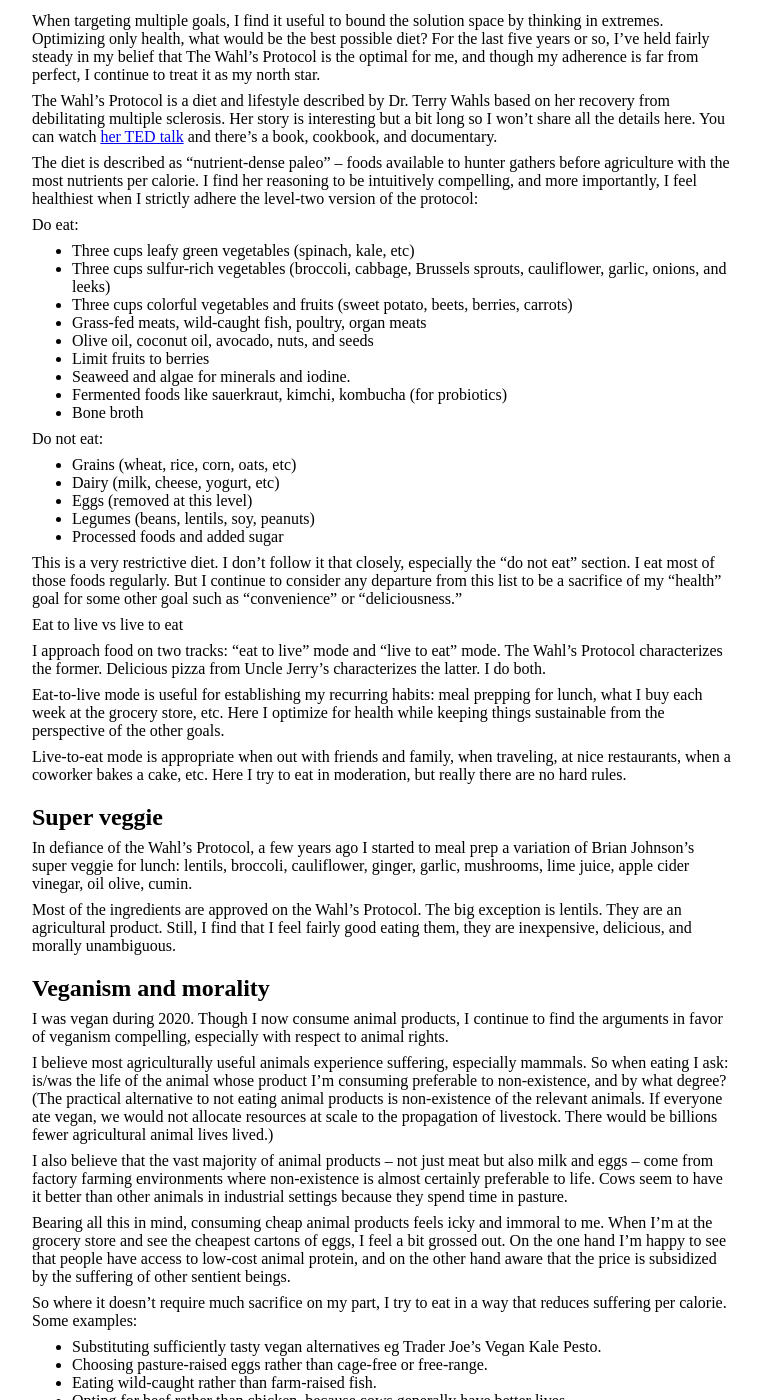
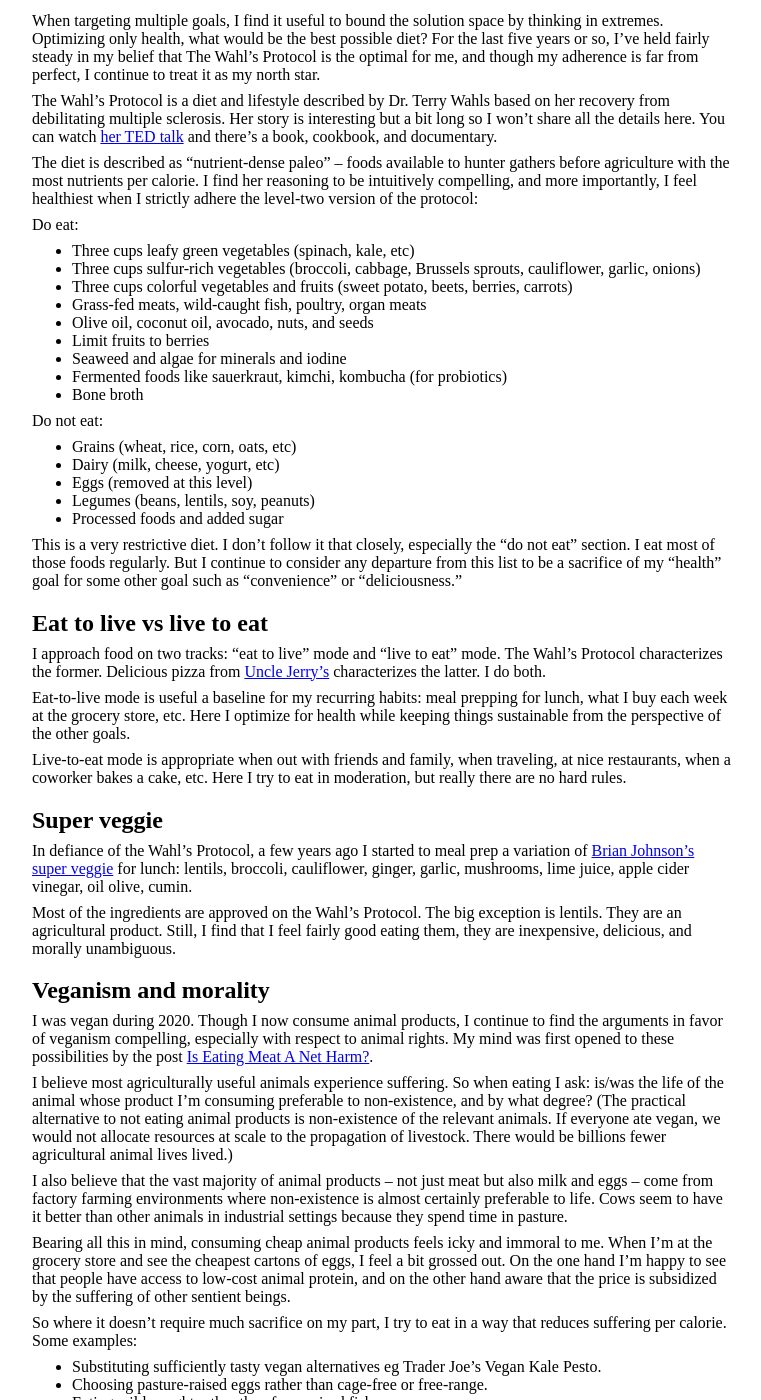
Before and after one commit to maxh/maxheinritz.com, a Jekyll site: the page built from _posts/2025-09-01-what-i-am-made-of.md, in a window 1280 px wide and 1400 px high, scrolled down 504 px. Shown: the whole window, without its empty margins (108-869 px from the left). Built offline with Jekyll 4.4.1, drawn with Linux system fonts in a browser that asks for light colours.

Commit message:
add link to slate star codex

```diff
--- a/_posts/2025-09-01-what-i-am-made-of.md
+++ b/_posts/2025-09-01-what-i-am-made-of.md
@@ -25,12 +25,12 @@ The diet is described as “nutrient-dense paleo” – foods available to hunte
 Do eat:
 
 - Three cups leafy green vegetables (spinach, kale, etc)
-- Three cups sulfur-rich vegetables (broccoli, cabbage, Brussels sprouts, cauliflower, garlic, onions, and leeks)
+- Three cups sulfur-rich vegetables (broccoli, cabbage, Brussels sprouts, cauliflower, garlic, onions)
 - Three cups colorful vegetables and fruits (sweet potato, beets, berries, carrots)
 - Grass-fed meats, wild-caught fish, poultry, organ meats
 - Olive oil, coconut oil, avocado, nuts, and seeds
 - Limit fruits to berries
-- Seaweed and algae for minerals and iodine.
+- Seaweed and algae for minerals and iodine
 - Fermented foods like sauerkraut, kimchi, kombucha (for probiotics)
 - Bone broth
 
@@ -44,25 +44,25 @@ Do not eat:
 
 This is a very restrictive diet. I don’t follow it that closely, especially the “do not eat” section. I eat most of those foods regularly. But I continue to consider any departure from this list to be a sacrifice of my “health” goal for some other goal such as “convenience” or “deliciousness.”
 
-Eat to live vs live to eat
+## Eat to live vs live to eat
 
-I approach food on two tracks: “eat to live” mode and “live to eat” mode. The Wahl’s Protocol characterizes the former. Delicious pizza from Uncle Jerry’s characterizes the latter. I do both.
+I approach food on two tracks: “eat to live” mode and “live to eat” mode. The Wahl’s Protocol characterizes the former. Delicious pizza from [Uncle Jerry’s](https://www.unclejerryspizzacompany.com) characterizes the latter. I do both.
 
-Eat-to-live mode is useful for establishing my recurring habits: meal prepping for lunch, what I buy each week at the grocery store, etc. Here I optimize for health while keeping things sustainable from the perspective of the other goals.
+Eat-to-live mode is useful a baseline for my recurring habits: meal prepping for lunch, what I buy each week at the grocery store, etc. Here I optimize for health while keeping things sustainable from the perspective of the other goals.
 
 Live-to-eat mode is appropriate when out with friends and family, when traveling, at nice restaurants, when a coworker bakes a cake, etc. Here I try to eat in moderation, but really there are no hard rules.
 
 ## Super veggie
 
-In defiance of the Wahl’s Protocol, a few years ago I started to meal prep a variation of Brian Johnson’s super veggie for lunch: lentils, broccoli, cauliflower, ginger, garlic, mushrooms, lime juice, apple cider vinegar, oil olive, cumin.
+In defiance of the Wahl’s Protocol, a few years ago I started to meal prep a variation of [Brian Johnson’s super veggie](https://www.youtube.com/watch?v=wHx51zMqmcg) for lunch: lentils, broccoli, cauliflower, ginger, garlic, mushrooms, lime juice, apple cider vinegar, oil olive, cumin.
 
 Most of the ingredients are approved on the Wahl’s Protocol. The big exception is lentils. They are an agricultural product. Still, I find that I feel fairly good eating them, they are inexpensive, delicious, and morally unambiguous.
 
 ## Veganism and morality
 
-I was vegan during 2020. Though I now consume animal products, I continue to find the arguments in favor of veganism compelling, especially with respect to animal rights.
+I was vegan during 2020. Though I now consume animal products, I continue to find the arguments in favor of veganism compelling, especially with respect to animal rights. My mind was first opened to these possibilities by the post [Is Eating Meat A Net Harm?](https://slatestarcodex.com/2019/12/11/acc-is-eating-meat-a-net-harm/).
 
-I believe most agriculturally useful animals experience suffering, especially mammals. So when eating I ask: is/was the life of the animal whose product I’m consuming preferable to non-existence, and by what degree? (The practical alternative to not eating animal products is non-existence of the relevant animals. If everyone ate vegan, we would not allocate resources at scale to the propagation of livestock. There would be billions fewer agricultural animal lives lived.)
+I believe most agriculturally useful animals experience suffering. So when eating I ask: is/was the life of the animal whose product I’m consuming preferable to non-existence, and by what degree? (The practical alternative to not eating animal products is non-existence of the relevant animals. If everyone ate vegan, we would not allocate resources at scale to the propagation of livestock. There would be billions fewer agricultural animal lives lived.)
 
 I also believe that the vast majority of animal products – not just meat but also milk and eggs – come from factory farming environments where non-existence is almost certainly preferable to life. Cows seem to have it better than other animals in industrial settings because they spend time in pasture.
 
```
